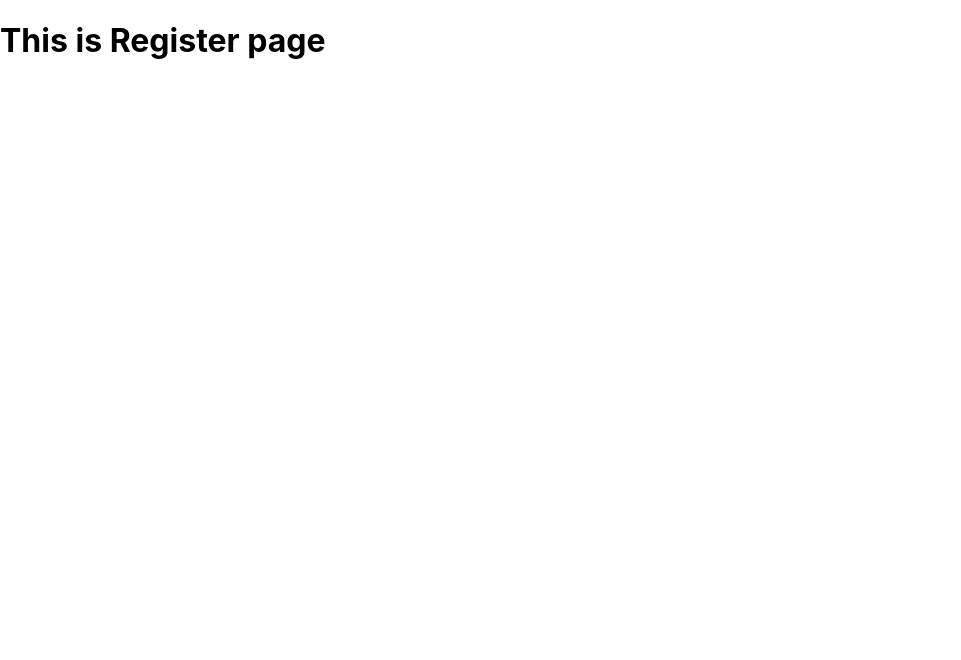
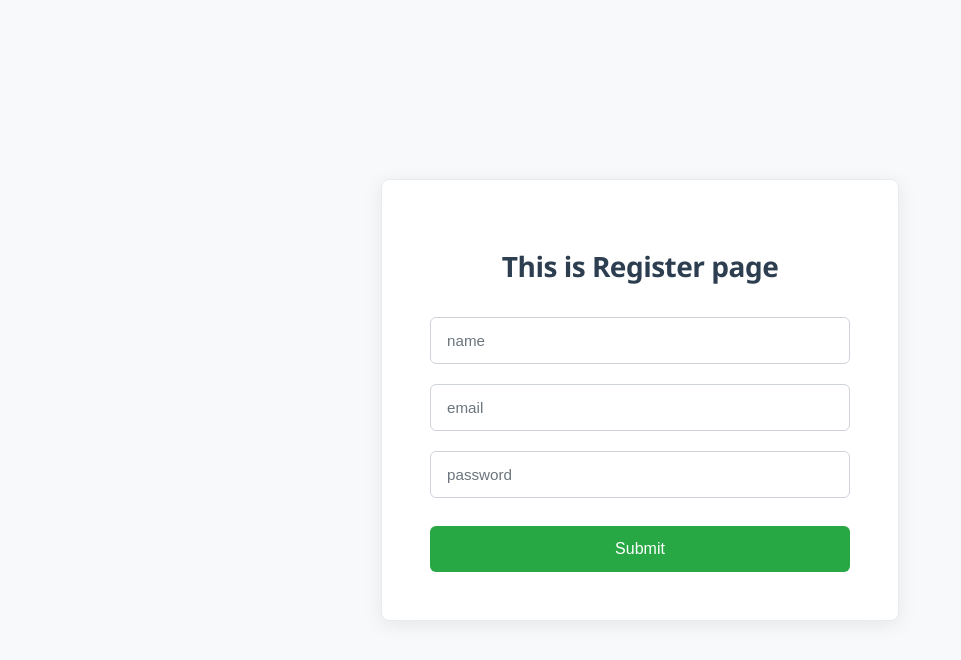
Before and after one commit to Divagarkathiresan/EduStay, a React (Create React App) app in the folder EduStay/Frontend/myapp/: page /register in a window 1280 px wide. Shown: the top 660 px of the page, without its empty margins (0-961 px from the left). Built offline with nearby package versions, Linux system fonts and the light colour scheme.

Commit message:
30/09/2025 6:30pm commit

```diff
--- a/EduStay/Frontend/myapp/src/pages/HomePage.js
+++ b/EduStay/Frontend/myapp/src/pages/HomePage.jsx
@@ -3,6 +3,8 @@ export default function HomePage(){
     return(
         <div className="home-page">
             <h1>This is home page</h1>
+            <h1>Login : <a href="/login">Login</a></h1>
+            <h1>Register : <a href="/register">Register</a></h1>
         </div>
     )
 }
--- /dev/null
+++ b/EduStay/Frontend/myapp/src/pages/LoginPage.css
@@ -0,0 +1,80 @@
+.login-page {
+  display: flex;
+  justify-content: center;
+  align-items: center;
+  min-height: 100vh;
+  background: #f8f9fa;
+  font-family: 'Segoe UI', Tahoma, Geneva, Verdana, sans-serif;
+}
+
+.login-page form {
+  background: #ffffff;
+  padding: 3rem;
+  border-radius: 8px;
+  box-shadow: 0 4px 20px rgba(0, 0, 0, 0.08);
+  border: 1px solid #e9ecef;
+  width: 100%;
+  max-width: 420px;
+}
+
+.login-page h1 {
+  text-align: center;
+  margin-bottom: 2rem;
+  color: #2c3e50;
+  font-size: 1.75rem;
+  font-weight: 600;
+  letter-spacing: -0.5px;
+}
+
+.login-page input {
+  width: 100%;
+  padding: 14px 16px;
+  margin-bottom: 1.25rem;
+  border: 1px solid #ced4da;
+  border-radius: 6px;
+  font-size: 0.95rem;
+  background: #ffffff;
+  transition: all 0.2s ease;
+  box-sizing: border-box;
+}
+
+.login-page input:focus {
+  outline: none;
+  border-color: #007bff;
+  box-shadow: 0 0 0 3px rgba(0, 123, 255, 0.1);
+}
+
+.login-page input::placeholder {
+  color: #6c757d;
+}
+
+.login-page button {
+  width: 100%;
+  padding: 14px;
+  background: #007bff;
+  color: #ffffff;
+  border: none;
+  border-radius: 6px;
+  font-size: 1rem;
+  font-weight: 500;
+  cursor: pointer;
+  transition: all 0.2s ease;
+  margin-top: 0.5rem;
+}
+
+.login-page button:hover {
+  background: #0056b3;
+  transform: translateY(-1px);
+}
+
+.login-page button:active {
+  transform: translateY(0);
+}
+
+.error {
+  color: red;
+  margin-top: 1rem;
+  text-align: center;
+  font-weight: 500;
+  font-size: 0.9rem;
+}
--- a/EduStay/Frontend/myapp/src/pages/LoginPage.js
+++ /dev/null
@@ -1,8 +0,0 @@
-import React from "react";
-export default function LoginPage(){
-    return(
-        <div className="login-page">
-            <h1>This is login page</h1>
-        </div>
-    )
-}
--- /dev/null
+++ b/EduStay/Frontend/myapp/src/pages/LoginPage.jsx
@@ -0,0 +1,56 @@
+import React from "react";
+import "./LoginPage.css";
+import { useState } from "react";
+import { useNavigate } from "react-router-dom";
+import { LoginUser } from "../utils/api";
+export default function LoginPage(){
+    const[name,setname]=useState("");
+    const[password,setpassword]=useState("");
+    const[alertmsg,setalertmsg]=useState("");
+    const navigate = useNavigate();
+
+    const handleSubmit = async (e) =>{
+        e.preventDefault();
+        if(!name || !password){
+            alert("Please fill all the fields");
+            return;
+        }
+        try {
+            const token = await LoginUser({name,password});
+            console.log("token",token);
+            if (!token) {
+                setalertmsg("Login succeeded but no token returned");
+            } else {
+                localStorage.setItem("token",token);
+                navigate("/");
+            }
+        } catch (error) {
+            setalertmsg(error.message || "Invalid credentials");
+            console.log("error", error.message);
+        }
+
+    }
+    return(
+        <div className="login-page">
+            <form onSubmit={handleSubmit}>
+                <h1>This is login page</h1>
+                <input
+                type="text"
+                value={name}
+                required
+                onChange={(e)=>setname(e.target.value)}
+                placeholder="name"/>
+                <input
+                type="password"
+                value={password}
+                onChange={(e)=>setpassword(e.target.value)}
+                placeholder="password"
+                required/>
+                <br/>
+                <button type="submit">Submit</button>
+                {alertmsg && <p className="error">{alertmsg}</p>}
+            </form>
+
+        </div>
+    )
+}
--- /dev/null
+++ b/EduStay/Frontend/myapp/src/pages/RegisterPage.css
@@ -0,0 +1,72 @@
+.register-page {
+  display: flex;
+  justify-content: center;
+  align-items: center;
+  min-height: 100vh;
+  background: #f8f9fa;
+  font-family: 'Segoe UI', Tahoma, Geneva, Verdana, sans-serif;
+}
+
+.register-page form {
+  background: #ffffff;
+  padding: 3rem;
+  border-radius: 8px;
+  box-shadow: 0 4px 20px rgba(0, 0, 0, 0.08);
+  border: 1px solid #e9ecef;
+  width: 100%;
+  max-width: 420px;
+}
+
+.register-page h1 {
+  text-align: center;
+  margin-bottom: 2rem;
+  color: #2c3e50;
+  font-size: 1.75rem;
+  font-weight: 600;
+  letter-spacing: -0.5px;
+}
+
+.register-page input {
+  width: 100%;
+  padding: 14px 16px;
+  margin-bottom: 1.25rem;
+  border: 1px solid #ced4da;
+  border-radius: 6px;
+  font-size: 0.95rem;
+  background: #ffffff;
+  transition: all 0.2s ease;
+  box-sizing: border-box;
+}
+
+.register-page input:focus {
+  outline: none;
+  border-color: #28a745;
+  box-shadow: 0 0 0 3px rgba(40, 167, 69, 0.1);
+}
+
+.register-page input::placeholder {
+  color: #6c757d;
+}
+
+.register-page button {
+  width: 100%;
+  padding: 14px;
+  background: #28a745;
+  color: #ffffff;
+  border: none;
+  border-radius: 6px;
+  font-size: 1rem;
+  font-weight: 500;
+  cursor: pointer;
+  transition: all 0.2s ease;
+  margin-top: 0.5rem;
+}
+
+.register-page button:hover {
+  background: #218838;
+  transform: translateY(-1px);
+}
+
+.register-page button:active {
+  transform: translateY(0);
+}
--- a/EduStay/Frontend/myapp/src/pages/RegisterPage.js
+++ /dev/null
@@ -1,8 +0,0 @@
-import React from "react";
-export default function RegisterPage(){
-    return(
-        <div className="register-page">
-            <h1>This is Register page</h1>
-        </div>
-    )
-}
--- /dev/null
+++ b/EduStay/Frontend/myapp/src/pages/RegisterPage.jsx
@@ -0,0 +1,49 @@
+import React from "react";
+import "./RegisterPage.css";
+import { useState } from "react";
+import { useNavigate } from "react-router-dom";
+import { RegisterUser } from "../utils/api";
+export default function RegisterPage(){
+    const[name,setname]=useState("");
+    const[email,setemail]=useState("");
+    const[password,setpassword]=useState("");
+    const navigate=useNavigate();
+
+    const handleSubmit= async(e)=>{
+        e.preventDefault();
+        try {
+            const response=await RegisterUser({name,email,password});
+            navigate("/login");
+            alert("Registration successful! Please login.");
+        } catch (error) {
+            console.log("error",error.message);
+            throw new error;
+        }
+    }
+    return(
+        <div className="register-page">
+            <form onSubmit={handleSubmit}>
+                <h1>This is Register page</h1>
+                <input
+                type="text"
+                value={name}
+                onChange={(e)=>setname(e.target.value)}
+                required
+                placeholder="name"/>
+                <input
+                type="email"
+                value={email}
+                onChange={(e)=>setemail(e.target.value)}
+                required
+                placeholder="email"/>
+                <input
+                type="password"
+                placeholder="password"
+                value={password}
+                onChange={(e)=>setpassword(e.target.value)}
+                required/>
+                <button type="submit">Submit</button>
+            </form>
+        </div>
+    )
+}
--- /dev/null
+++ b/EduStay/Frontend/myapp/src/utils/api.js
@@ -0,0 +1,40 @@
+export const RegisterUser = async (userData)=>{
+    try {
+            const response = await fetch("http://localhost:8080/api/auth/users/register",{
+                method: "POST",
+                headers: { "Content-Type": "application/json" },
+                body: JSON.stringify(userData)
+            });
+            const data=await response.json();
+            if(!response.ok){
+                const message = data && (data.error || data.message) ? (data.error || data.message) : `Request failed with status ${response.status}`;
+                throw new Error(message);
+            }
+    }
+    catch (error) {
+        console.log("error",error.message);
+        throw error;
+    }
+}
+
+export const LoginUser = async (credentials) => {
+  try {
+    const response = await fetch("http://localhost:8080/api/auth/users/login", {
+      method: "POST",
+      headers: { "Content-Type": "application/json" },
+      body: JSON.stringify(credentials),
+    });
+
+    const data = await response.json();
+
+    if (!response.ok) {
+      throw new Error(data.error || data.message || "Login failed");
+    }
+
+    return data.token || null;
+
+  } catch (error) {
+    console.error("Login error:", error.message);
+    throw error;
+  }
+};
```
Also changed, not shown: 2 other files (tests, documents, lock files or other folders).
